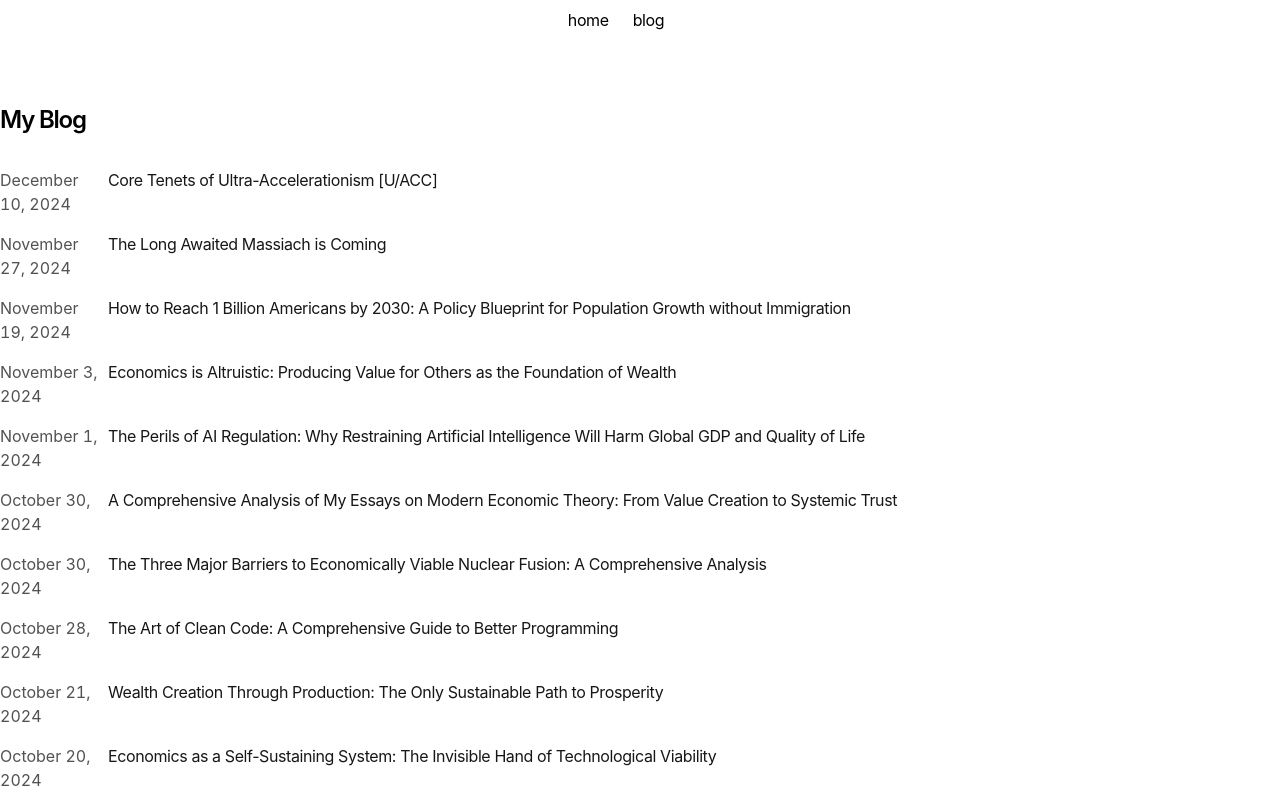
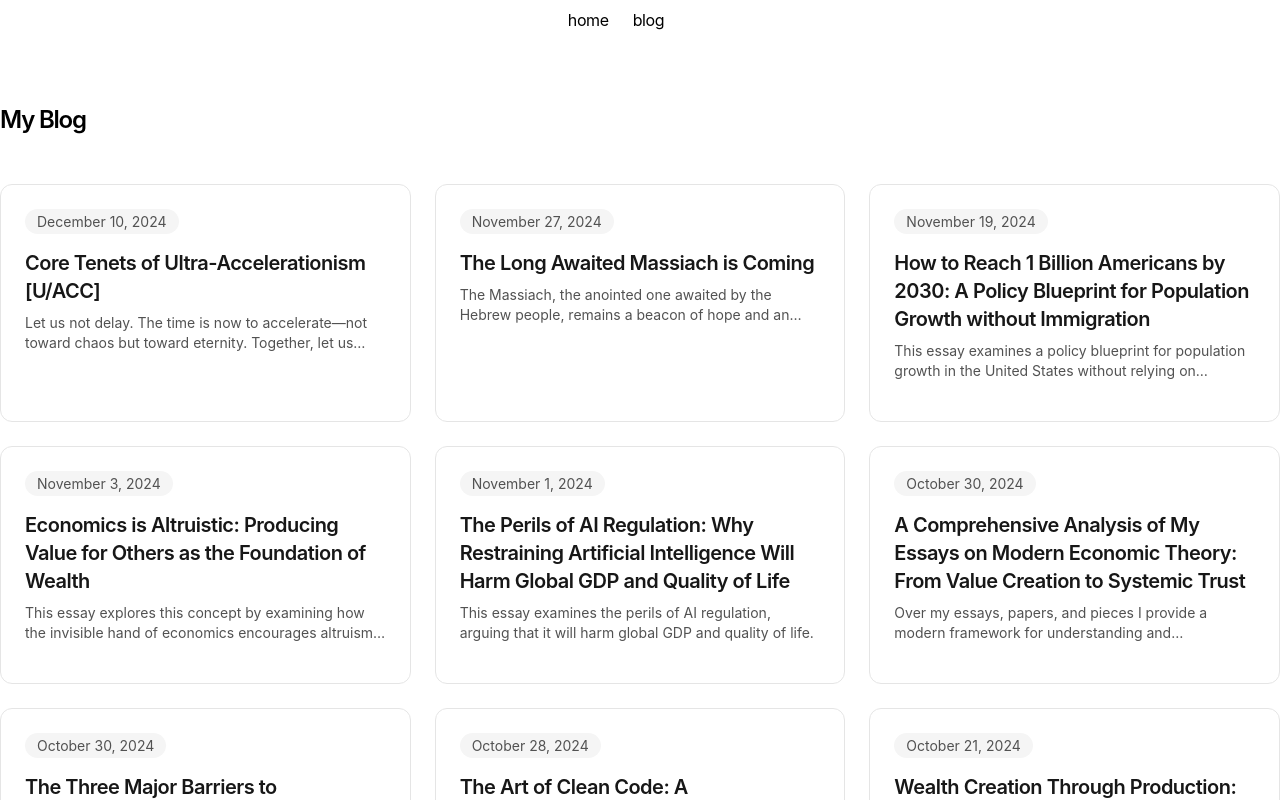
Before and after one commit to kyegomez/kyegomez-com, a Next.js app: page /blog in a window 1280 px wide. Shown: the top 800 px of the page. Built offline with nearby package versions, Linux system fonts and the light colour scheme.

Commit message:
Update posts.tsx

```diff
--- a/app/components/posts.tsx
+++ b/app/components/posts.tsx
@@ -1,36 +1,112 @@
-import Link from 'next/link'
-import { formatDate, getBlogPosts } from 'app/blog/utils'
+'use client';
+
+import Link from 'next/link';
+import { formatDate, getBlogPosts } from 'app/blog/utils';
+import { useEffect, useState } from 'react';
 
 export function BlogPosts() {
-  let allBlogs = getBlogPosts()
+  const [mounted, setMounted] = useState(false);
+  const allBlogs = getBlogPosts().sort((a, b) => {
+    if (new Date(a.metadata.publishedAt) > new Date(b.metadata.publishedAt)) {
+      return -1;
+    }
+    return 1;
+  });
+
+  // Add fade-in effect on mount
+  useEffect(() => {
+    setMounted(true);
+  }, []);
 
   return (
-    <div>
-      {allBlogs
-        .sort((a, b) => {
-          if (
-            new Date(a.metadata.publishedAt) > new Date(b.metadata.publishedAt)
-          ) {
-            return -1
-          }
-          return 1
-        })
-        .map((post) => (
+    <div className="grid grid-cols-1 md:grid-cols-2 lg:grid-cols-3 gap-4 md:gap-6">
+      {allBlogs.map((post, index) => (
+        <div
+          key={post.slug}
+          className={`
+            transform transition-all duration-300 ease-out
+            opacity-0 translate-y-4
+            ${mounted ? 'opacity-100 translate-y-0' : ''}
+          `}
+          style={{
+            transitionDelay: `${index * 100}ms`
+          }}
+        >
           <Link
-            key={post.slug}
-            className="flex flex-col space-y-1 mb-4"
             href={`/blog/${post.slug}`}
+            className="block h-full group"
           >
-            <div className="w-full flex flex-col md:flex-row space-x-0 md:space-x-2">
-              <p className="text-neutral-600 dark:text-neutral-400 w-[100px] tabular-nums">
+            <article className="h-full p-6 rounded-xl border border-neutral-200 dark:border-neutral-800
+              bg-white dark:bg-black
+              transition-all duration-200 ease-in-out
+              hover:bg-neutral-50 dark:hover:bg-neutral-900
+              hover:shadow-lg dark:hover:shadow-neutral-800/30
+              transform hover:scale-[1.02] active:scale-[0.98]">
+              <div className="flex flex-col h-full">
+                <div className="mb-4">
+                  <span className="px-3 py-1 text-sm rounded-full bg-neutral-100 dark:bg-neutral-800 text-neutral-600 dark:text-neutral-400">
                     {formatDate(post.metadata.publishedAt, false)}
+                  </span>
+                </div>
+
+                <h2 className="text-xl font-semibold mb-2 text-neutral-900 dark:text-neutral-100 tracking-tight">
+                  {post.metadata.title}
+                </h2>
+
+                {post.metadata.summary && (
+                  <p className="text-neutral-600 dark:text-neutral-400 text-sm mb-4 line-clamp-2">
+                    {post.metadata.summary}
                   </p>
-              <p className="text-neutral-900 dark:text-neutral-100 tracking-tight">
-                {post.metadata.title}
+                )}
+
+                <div className="mt-auto flex items-center space-x-4">
+                  {post.metadata.readingTime && (
+                    <span className="text-sm text-neutral-500 dark:text-neutral-500">
+                      {post.metadata.readingTime} min read
+                    </span>
+                  )}
+                  {post.metadata.tags && (
+                    <div className="flex flex-wrap gap-2">
+                      {post.metadata.tags.slice(0, 2).map((tag) => (
+                        <span
+                          key={tag}
+                          className="text-xs px-2 py-1 rounded-full bg-neutral-100 dark:bg-neutral-800 text-neutral-600 dark:text-neutral-400"
+                        >
+                          {tag}
+                        </span>
+                      ))}
+                    </div>
+                  )}
+                </div>
+              </div>
+            </article>
+          </Link>
+        </div>
+      ))}
+
+      {allBlogs.length === 0 && (
+        <div
+          className={`
+            col-span-full text-center py-12
+            transition-opacity duration-300 ease-out
+            opacity-0
+            ${mounted ? 'opacity-100' : ''}
+          `}
+        >
+          <p className="text-neutral-600 dark:text-neutral-400">
+            No blog posts found.
           </p>
         </div>
-          </Link>
-        ))}
+      )}
+
+      <style jsx global>{`
+        @media (prefers-reduced-motion: reduce) {
+          * {
+            animation: none !important;
+            transition: none !important;
+          }
+        }
+      `}</style>
     </div>
-  )
+  );
 }
```
Lines whose indentation alone changed are shown as unchanged.
